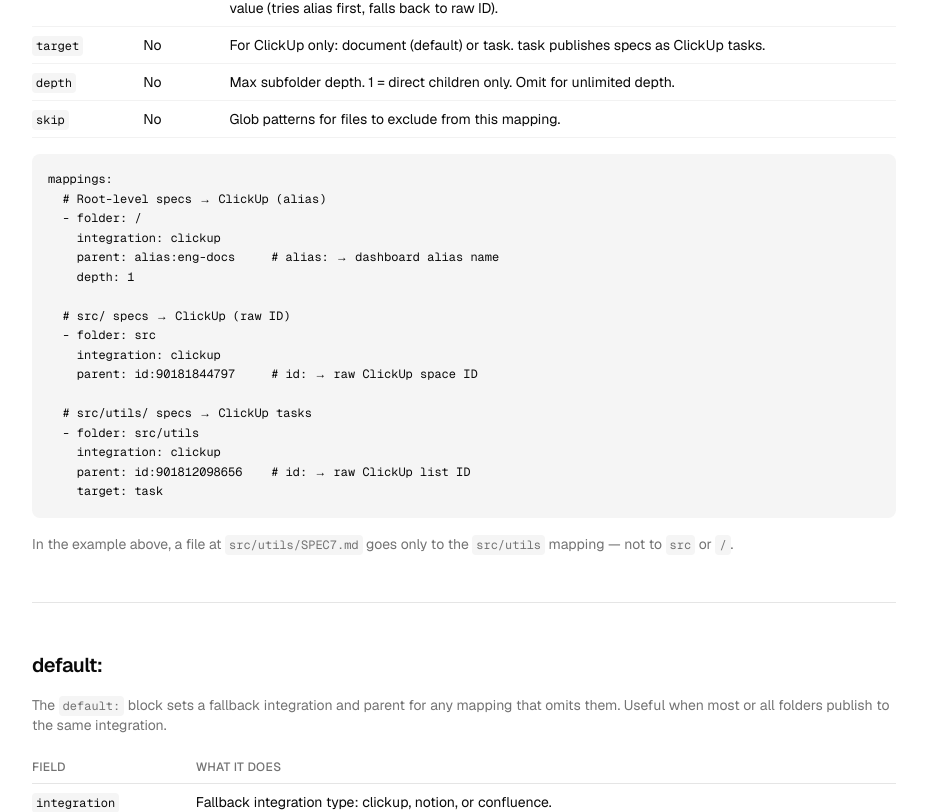
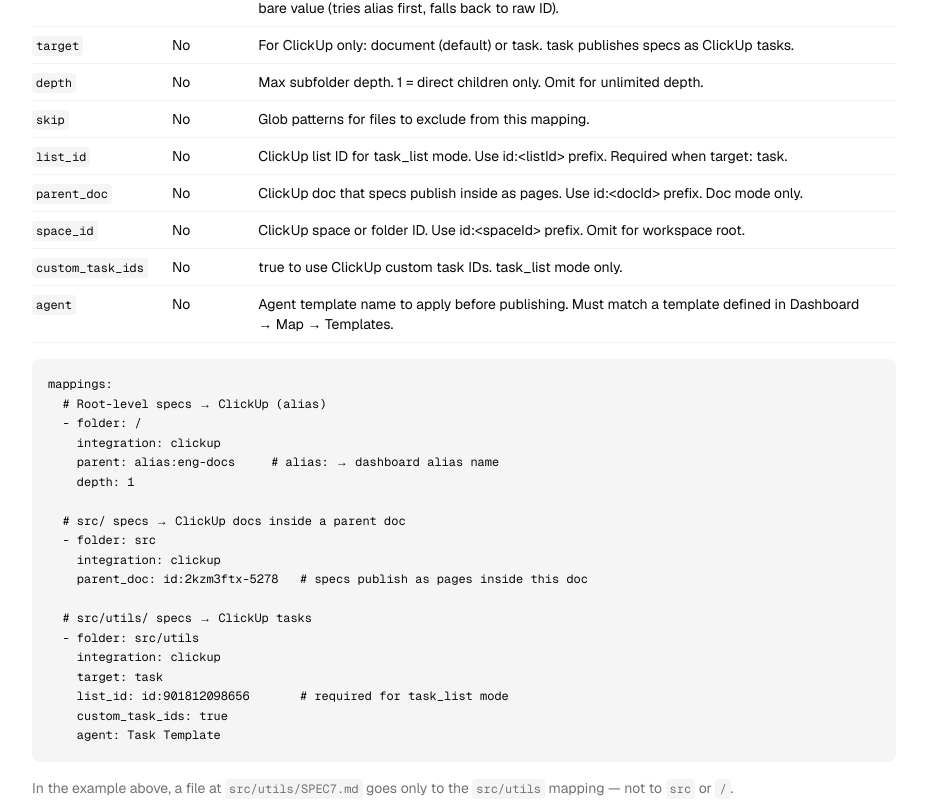
Before and after one commit to mohzameer/mdspecr2, a Next.js app in the folder apps/web/: page /docs/api-reference in a window 1280 px wide. Shown: the part 1635-2447 px from the top of the page, without its empty margins (296-1223 px from the left). Built offline with nearby package versions, Linux system fonts and the light colour scheme.

Commit message:
updated parent doc attrib

```diff
--- a/apps/web/app/api/projects/[projectId]/generate-mdspecmap/route.ts
+++ b/apps/web/app/api/projects/[projectId]/generate-mdspecmap/route.ts
@@ -79,9 +79,9 @@
         if (m.clickup_use_custom_task_ids) lines.push(`    custom_task_ids: true`)
       }
 
-      // For doc mode: emit parent doc ID if configured
+      // For doc mode: emit parent doc ID if configured (specs publish as pages inside this doc)
       if (!isTaskList && m.clickup_doc_id) {
-        lines.push(`    doc_id: id:${m.clickup_doc_id}`)
+        lines.push(`    parent_doc: id:${m.clickup_doc_id}`)
       }
 
       // Emit space/folder target_id if configured (null = workspace root, no field needed)
--- a/apps/web/app/api/publish/route.ts
+++ b/apps/web/app/api/publish/route.ts
@@ -593,7 +593,7 @@
             clickup_mode: mode,
             skip_patterns: mapping.skip ?? [],
             ...(mapping.list_id !== undefined ? { clickup_list_id: parseId(mapping.list_id) } : {}),
-            ...(mapping.doc_id !== undefined ? { clickup_doc_id: parseId(mapping.doc_id) } : {}),
+            ...(mapping.parent_doc !== undefined ? { clickup_doc_id: parseId(mapping.parent_doc) } : {}),
             ...(mapping.space_id !== undefined ? { target_id: parseId(mapping.space_id) } : {}),
             ...(mapping.custom_task_ids !== undefined ? { clickup_use_custom_task_ids: mapping.custom_task_ids } : {}),
             ...(templateId !== undefined ? { template_id: templateId } : {}),
--- a/apps/web/app/docs/api-reference/page.tsx
+++ b/apps/web/app/docs/api-reference/page.tsx
@@ -196,6 +196,11 @@
                 ['`target`', 'No', 'For ClickUp only: document (default) or task. task publishes specs as ClickUp tasks.'],
                 ['`depth`', 'No', 'Max subfolder depth. 1 = direct children only. Omit for unlimited depth.'],
                 ['`skip`', 'No', 'Glob patterns for files to exclude from this mapping.'],
+                ['`list_id`', 'No', 'ClickUp list ID for task_list mode. Use id:<listId> prefix. Required when target: task.'],
+                ['`parent_doc`', 'No', 'ClickUp doc that specs publish inside as pages. Use id:<docId> prefix. Doc mode only.'],
+                ['`space_id`', 'No', 'ClickUp space or folder ID. Use id:<spaceId> prefix. Omit for workspace root.'],
+                ['`custom_task_ids`', 'No', 'true to use ClickUp custom task IDs. task_list mode only.'],
+                ['`agent`', 'No', 'Agent template name to apply before publishing. Must match a template defined in Dashboard → Map → Templates.'],
               ]}
             />
             <CodeBlock>{`mappings:
@@ -205,16 +210,18 @@
     parent: alias:eng-docs     # alias: → dashboard alias name
     depth: 1
 
-  # src/ specs → ClickUp (raw ID)
+  # src/ specs → ClickUp docs inside a parent doc
   - folder: src
     integration: clickup
-    parent: id:90181844797     # id: → raw ClickUp space ID
+    parent_doc: id:2kzm3ftx-5278   # specs publish as pages inside this doc
 
   # src/utils/ specs → ClickUp tasks
   - folder: src/utils
     integration: clickup
-    parent: id:901812098656    # id: → raw ClickUp list ID
-    target: task`}</CodeBlock>
+    target: task
+    list_id: id:901812098656       # required for task_list mode
+    custom_task_ids: true
+    agent: Task Template`}</CodeBlock>
             <p className="text-sm text-muted-foreground">
               In the example above, a file at <code className="font-mono text-xs bg-muted px-1 py-0.5 rounded">src/utils/SPEC7.md</code> goes only to the <code className="font-mono text-xs bg-muted px-1 py-0.5 rounded">src/utils</code> mapping — not to <code className="font-mono text-xs bg-muted px-1 py-0.5 rounded">src</code> or <code className="font-mono text-xs bg-muted px-1 py-0.5 rounded">/</code>.
             </p>
--- a/apps/web/lib/types.ts
+++ b/apps/web/lib/types.ts
@@ -21,7 +21,7 @@
   skip?: string[]
   depth?: number                     // max folder depth to sync (1 = direct children only)
   list_id?: string                   // id:<clickupListId> — task_list mode
-  doc_id?: string                    // id:<clickupDocId> — doc mode parent doc
+  parent_doc?: string                // id:<clickupDocId> — specs publish as pages inside this doc
   space_id?: string                  // id:<clickupSpaceOrFolderId> — target space/folder (omit for workspace root)
   custom_task_ids?: boolean          // use ClickUp custom task IDs
   agent?: string                     // agent template name
```
Also changed, not shown: 2 other files (tests, documents, lock files or other folders).
